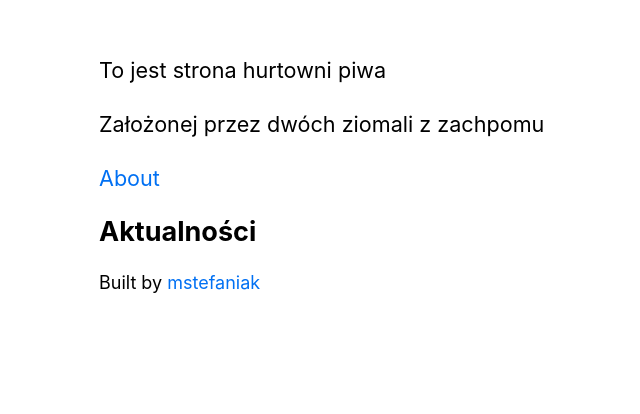
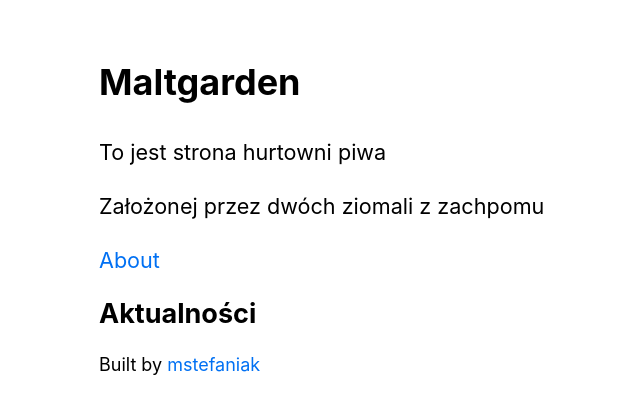
Before and after one commit to mstefaniak/maltgarden, a Next.js app: page / in a window 1280 px wide. Shown: the top 414 px of the page, without its empty margins (235-875 px from the left). Built offline with nearby package versions, Linux system fonts and the light colour scheme.

Commit message:
add header on home page

```diff
--- a/pages/index.tsx
+++ b/pages/index.tsx
@@ -2,10 +2,12 @@ import Link from 'next/link'
 import { Date } from '@/components/date'
 import { Layout } from '@/components/layout'
 import utilStyles from '@/styles/utils.module.css'
+import { PAGE_TITLE } from '@/lib/constants'
 
 export default function Home({ allPostsData }) {
   return (
-    <Layout home>
+    <Layout>
+      <h1>{PAGE_TITLE}</h1>
       <section className={utilStyles.headingMd}>
         <p>To jest strona hurtowni piwa</p>
         <p>Założonej przez dwóch ziomali z zachpomu</p>
```
